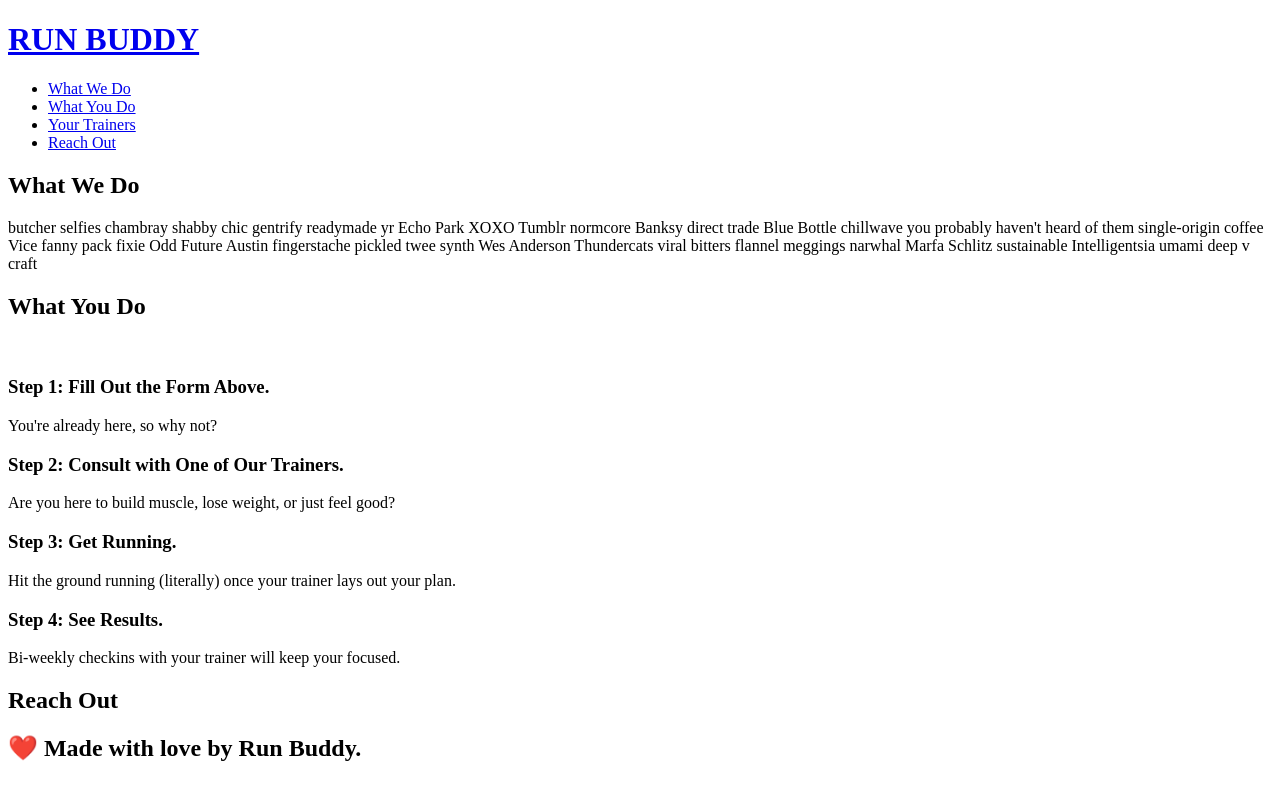
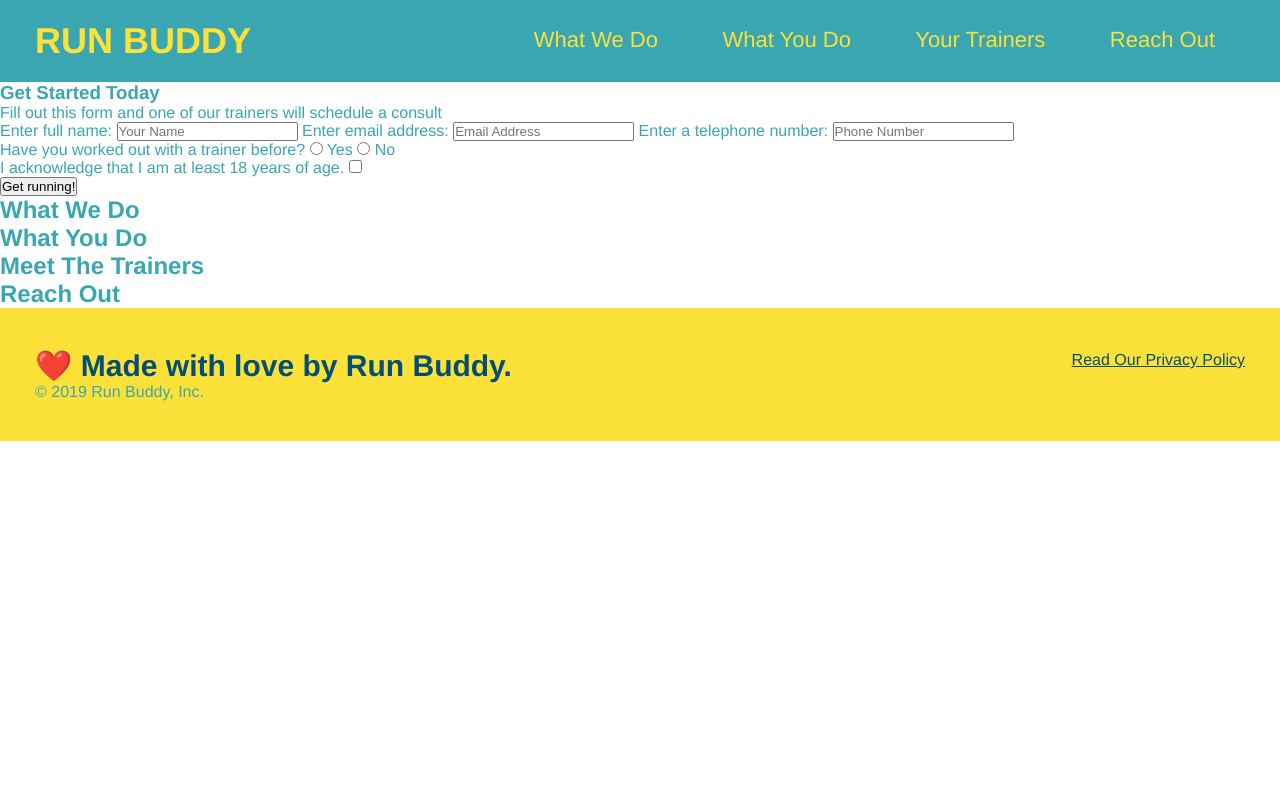
Before and after one commit to CoralDarling/run-buddy, a plain HTML site: page index.html in a window 1280 px wide. Drawn offline with Linux system fonts and the light colour scheme.

Commit message:
<building forms>

```diff
--- a/index.html
+++ b/index.html
@@ -1,14 +1,19 @@
 <!DOCTYPE html>
 <html lang="eng">
+
 <head>
   <meta charset="UTF-8" />
   <title>Run Buddy</title>
+  <link rel="stylesheet" href="style.css" />
 </head>
+
 <body>
  <!---navigation-->
 <header>
  <h1>
-        <a href="/">RUN BUDDY</a>
+    <a href="/">
+        RUN BUDDY
+     </a>
     </h1>
     <nav>
      <!-- Unordered list element -->
@@ -33,45 +38,53 @@
 
     <!---hero/jumbotron-->
     <section>
-
+        <div>
+            <h3>Get Started Today</h3>
+            <p>Fill out this form and one of our trainers will schedule a consult</p>
+        <!---Add form element-->
+        <form>
+         <label for="name">Enter full name:</label>
+         <input type="text" placeholder="Your Name" name="name" id="name" />
+         <label for="email">Enter email address:</label>
+         <input type="email" placeholder="Email Address" name="email" id="email" />
+         <label for="phone">Enter a telephone number:</label>
+         <input type="tel" placeholder="Phone Number" name="phone" id="phone" />
+         <p>
+            Have you worked out with a trainer before?
+            <input type="radio" name="trainer-confirm" id="trainer-yes" />
+            <label for="trainer-yes">Yes</label>
+            <input type="radio" name="trainer-confirm" id="trainer-no" />
+            <label for="trainer-no">No</label>
+         </p>
+         <p>
+            <label for="checkbox" >
+              I acknowledge that I am at least 18 years of age.
+            </label>
+            <input type="checkbox" name="age-confirm" id="checkbox" />
+         </p>
+         <button type="submit">
+            Get running!
+          </button>
+         </form>
+        </div>
     </section>
-
+<!---end hero-->
     <!---"what we do" section-->
-    <section id="what-we-do">
+    <section>
         <h2>What We Do</h2>
-        <p>
-            butcher selfies chambray shabby chic gentrify readymade yr Echo Park  XOXO Tumblr normcore Banksy direct trade Blue Bottle chillwave you probably haven't heard of them single-origin coffee Vice fanny pack fixie Odd Future Austin fingerstache pickled twee synth Wes Anderson Thundercats viral bitters flannel meggings narwhal Marfa Schlitz sustainable Intelligentsia umami deep v craft
-        </p>
     </section>
 
     <!---"what you do" section-->
-    <section id="what-you-do">
+    <section>
         <h2>What You Do </h2>
-
-        <div>
-            <!--insert this img element-->
-            <img src="C:\Users\coral\OneDrive\Desktop\School\HTML\assets\images\step-1.svg" alt=""/>
-            <h3>Step 1: Fill Out the Form Above.</h3>
-            <p>You're already here, so why not?</p>
-        </div>
-
-        <div>
-            <h3>Step 2: Consult with One of Our Trainers.</h3>
-            <p>Are you here to build muscle, lose weight, or just feel good?</p>
-        </div>
-
-        <div>
-            <h3>Step 3: Get Running. </h3>
-            <p>Hit the ground running (literally) once your trainer lays out your plan.</p>
-        </div>
-
-        <div>
-            <h3>Step 4: See Results.</h3>
-            <p>Bi-weekly checkins with your trainer will keep your focused.</p>
-        </div>
     </section>
 
     <!---"meet the trainers" section--->
+    <section>
+       <h2>Meet The Trainers</h2>
+    </section>
+
+    <!---"reach out" section-->
     <section>
        <h2>Reach Out</h2>
     </section>
@@ -79,13 +92,12 @@
     <!---footer--->
     <footer>
       <h2>❤️ Made with love by Run Buddy.</h2>
+      <div>
+            <a href="#">Read Our Privacy Policy</a></div><br />
+            &copy; 2019 Run Buddy, Inc.
+      </div>
     </footer>
 
 </body>
 
-
-
-
-
-
 </html>
--- /dev/null
+++ b/style.css
@@ -0,0 +1,67 @@
+*{
+    margin: 0;
+    padding: 0;
+    box-sizing: border-box;
+}
+
+body {
+    color: #39a6b2;
+    font-family: Helvetica, Arial, Helvetica, sans-serif;
+}
+
+/* apply styles to <header> */
+header {
+    padding: 20px 35px;
+    background-color: #39a6b2;
+}
+
+header h1 {
+    font-weight: bold;
+    font-size: 36px;
+    color: #fce138;
+    margin: 0;
+    display: inline;
+}
+
+header a {
+    text-decoration: none;
+    color:#fce138;
+}
+
+header nav {
+    float: right;
+    margin: 7px 0;
+}
+
+header nav ul li {
+    display: inline;
+}
+
+header nav ul li a {
+    margin: 0 30px;
+    font-weight: lighter;
+    font-size: 22px;
+}
+
+footer {
+    background: #fce138;
+    width: 100%;
+    padding: 40px 35px;
+}
+
+footer h2 {
+    display: inline;
+    color: #024e76;
+    font-size: 30px;
+    margin: 0;
+}
+
+footer div {
+    float: right;
+    line-height: 1.5;
+    text-align: right;
+}
+
+footer a {
+    color: #024e76
+}
```
Lines whose indentation alone changed are shown as unchanged.
